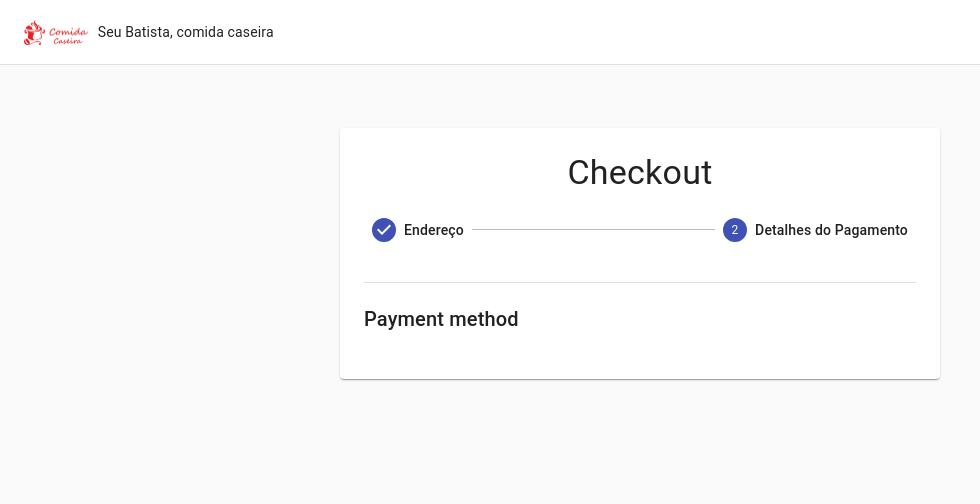
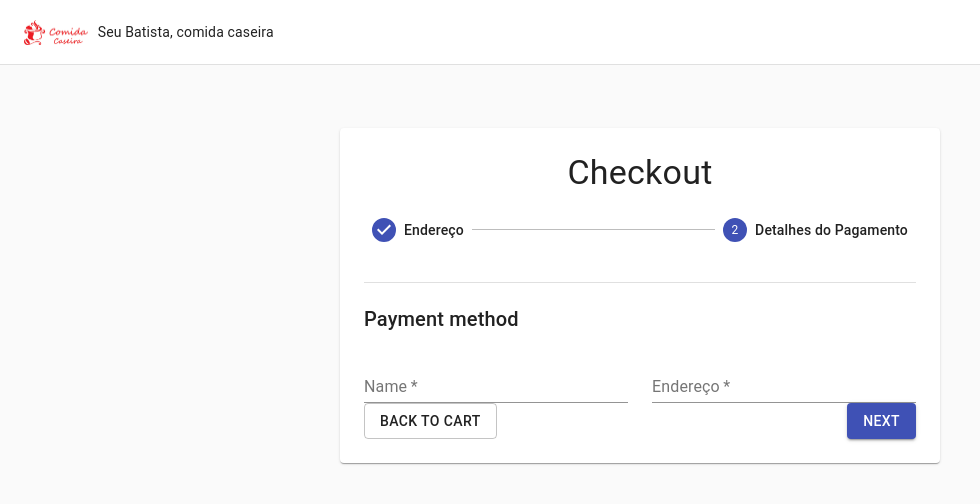
Before and after one commit to JoeVictor22/projeto_psi-front, a React (Create React App) app: page /checkout in a window 1280 px wide. Both pictures are taken after typing "Sample", "Sample" into the empty fields and a click on the button "NEXT". Shown: the top 504 px of the page, without its empty margins (0-980 px from the left). Built offline with nearby package versions, Linux system fonts and the light colour scheme; no server answers.

Commit message:
Correções no carrinho e tela de finalização

```diff
--- a/src/App.js
+++ b/src/App.js
@@ -106,7 +106,7 @@ const App = () => {
     return (
         <Router>
             <div>
-                <NavBar totalItems={cart.length || 0} />
+                <NavBar totalItems={Object.keys(cart).length || 0} />
                 <Routes>
                     <Route exact path="/"element={
                         <Products products={products} onAddToCart={handleAddToCart} />
@@ -121,7 +121,7 @@ const App = () => {
                     }/>
                     <Route exact path="/checkout" element={
                         <Checkout
-                            cart={cart}
+                            carrinho={cart}
                         />
                     }/>
                 </Routes>
--- a/src/components/Checkout/Checkout.jsx
+++ b/src/components/Checkout/Checkout.jsx
@@ -8,7 +8,7 @@ import PaymentForm from './PaymentForm';
 
 const steps = ["Endereço", "Detalhes do Pagamento"]
 
-const Checkout = ({ cart }) => {
+const Checkout = ({ carrinho }) => {
     const [activeStep, setActiveStep] = useState(0);
     const [endereco, setEndereco] = useState({});
 
@@ -32,14 +32,18 @@ const Checkout = ({ cart }) => {
           <CircularProgress />
         </div>
       ));
-    const salvarInformacoes = (data) => {
+      const salvarEndereco = (data) => {
+        setEndereco(data);
+        nextStep();
+      };
+      const salvarPagamento = (data) => {
         setEndereco(data);
         nextStep();
       };
 
       const Form = () => (activeStep === 0
-        ? <AddressForm nextStep={nextStep} salvarInformacoes={salvarInformacoes} />
-        : <PaymentForm nextStep={nextStep} backStep={backStep} />);
+        ? <AddressForm nextStep={nextStep} salvarInformacoes={salvarEndereco} />
+        : <PaymentForm nextStep={nextStep} backStep={backStep} salvarInformacoes={salvarPagamento} />);
 
         return (
             <>
--- a/src/components/Checkout/PaymentForm.jsx
+++ b/src/components/Checkout/PaymentForm.jsx
@@ -1,18 +1,33 @@
-import React from 'react';
-import { Typography, Button, Divider } from '@material-ui/core';
-import { Elements, CardElement, ElementsConsumer } from '@stripe/react-stripe-js';
+import React, {useState} from 'react'
+import { InputLabel, Select, MenuItem, Divider,Button, Grid, Typography } from '@material-ui/core'
+import { useForm, FormProvider} from 'react-hook-form';
+import FormInput from './FormInput';
+import { Link } from 'react-router-dom';
 
-
-const PaymentForm = ({ checkoutToken, nextStep, backStep, shippingData, onCaptureCheckout }) => {
+const PaymentForm = ({ salvarInformacoes, nextStep, backStep }) => {
   const handleSubmit = async (event, elements, stripe) => {
     console.log("simbora")
   };
-
+  const methods = useForm();
+  const [tipoEntrega, setTipoEntrega] = useState([])
+  const [nome, setNome] = useState([]);
+  const [endereco, setEndereco] = useState([]);
   return (
     <>
       <Divider />
       <Typography variant="h6" gutterBottom style={{ margin: '20px 0' }}>Payment method</Typography>
-
+            <FormProvider {...methods}>
+            <form onSubmit={methods.handleSubmit((data) => salvarInformacoes({ ...data, nome, endereco }))}>
+                    <Grid container spacing={3}>
+                        <FormInput required name="nome" label="Name" />
+                        <FormInput required name="endereco" label="Endereço" />
+                    </Grid>
+                    <div style={{ display: 'flex', justifyContent: 'space-between' }}>
+                        <Button component={Link} variant="outlined" to="/carrinho">Back to Cart</Button>
+                        <Button type="submit" variant="contained" color="primary">Next</Button>
+                    </div>
+                </form>
+            </FormProvider>
     </>
   );
 };
```
